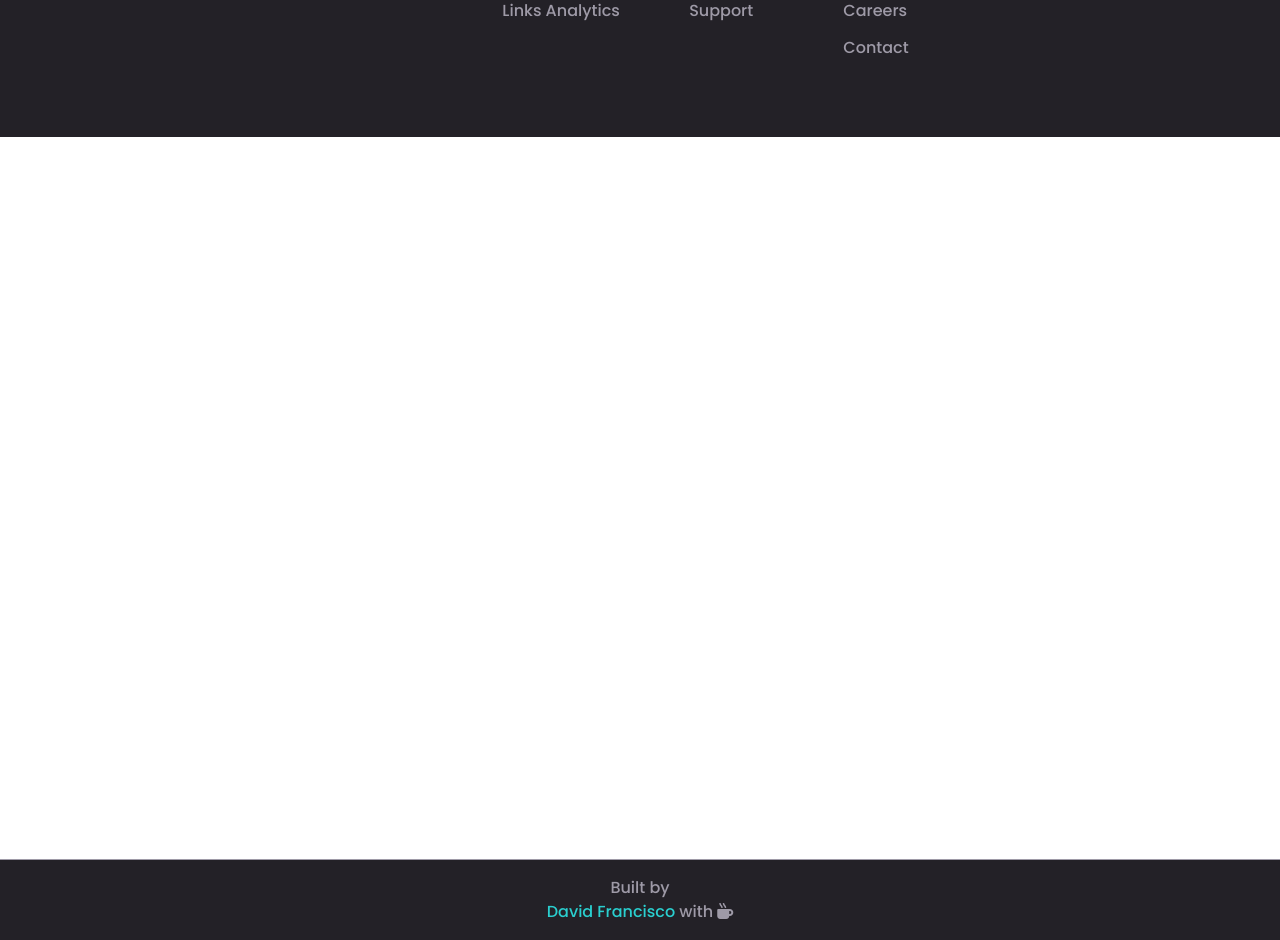
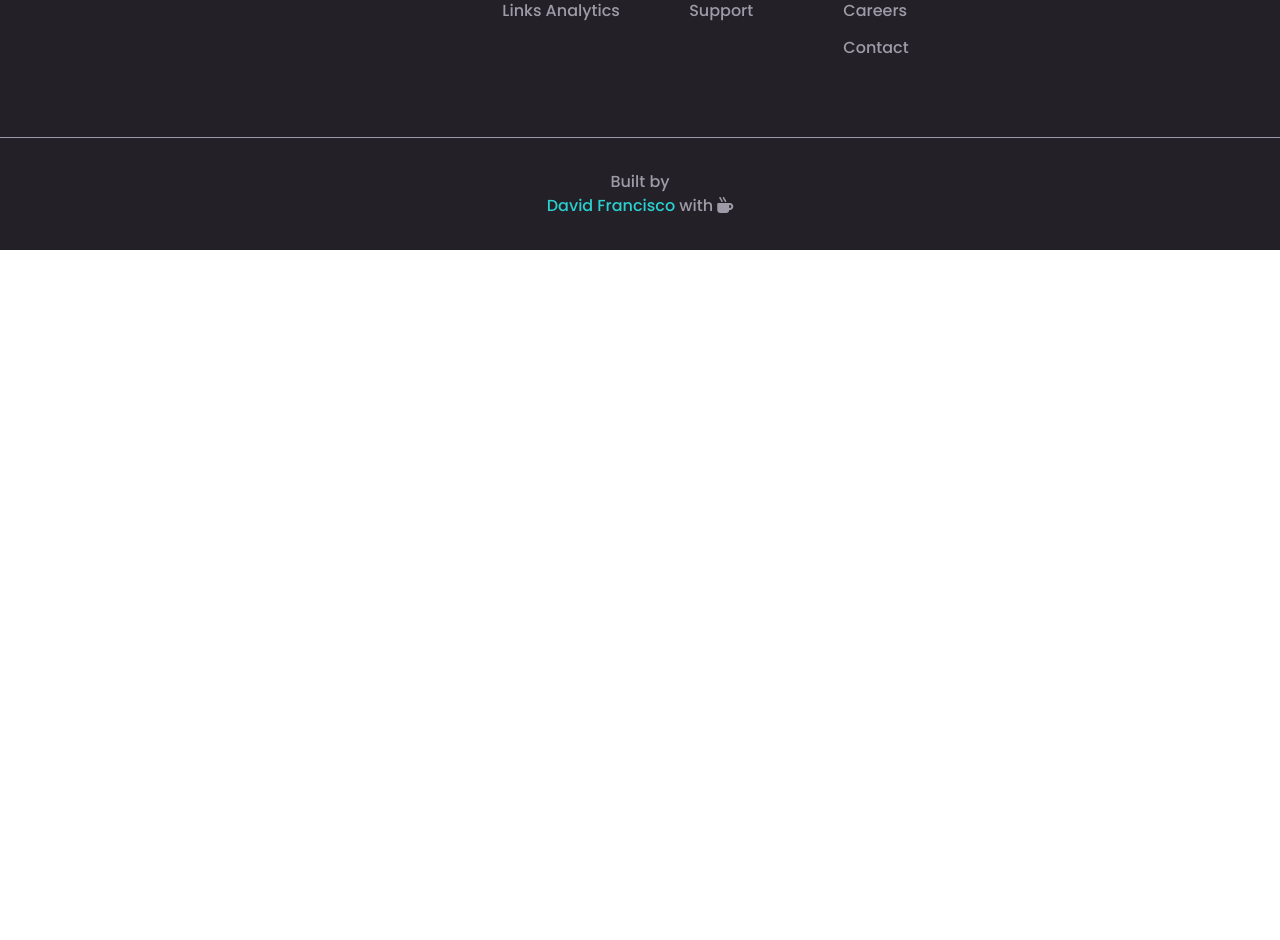
Before and after one commit to davidfcopozo/url-shortener-app, a React (Create React App) app: page / in a window 1280 px wide. Shown: the part 1900-2840 px from the top of the page. After the commit the page ends 2150 px from the top, so only its background shows below. Built offline with nearby package versions, Linux system fonts and the light colour scheme; no server answers.

Commit message:
Fixed footprint

```diff
--- a/src/App.js
+++ b/src/App.js
@@ -11,7 +11,7 @@ function App() {
         <Header />
         <Section />
         <Footer />
-        {/* <Footprint /> */}
+        <Footprint />
       </div>
     </div>
   );
--- a/src/App.scss
+++ b/src/App.scss
@@ -594,20 +594,19 @@ body {
         }
       }
     }
+  }
   .footprint {
-      position: absolute;
     width: 100%;
-      padding: 1rem;
-      bottom: -255%;
+    padding: 2rem;
     border-top: 1px solid $GrayishViolet;
     color: $GrayishViolet;
     background: $VeryDarkViolet;
     p {
       @include fonts(1rem, 500);
+      text-align: center;
       a{
         @include textDecoration;
         color: $Cyan;
-        }
       }
       }
   }
--- a/src/components/Footer.js
+++ b/src/components/Footer.js
@@ -3,7 +3,6 @@ import facebookIcon from "../assets/icon-facebook.svg";
 import twitterIcon from "../assets/icon-twitter.svg";
 import pinterestIcon from "../assets/icon-pinterest.svg";
 import instagramIcon from "../assets/icon-instagram.svg";
-import Footprint from "./Footprint";
 
 const Footer = () => {
   return (
@@ -76,7 +75,6 @@ const Footer = () => {
           </ul>
         </div>
       </div>
-      <Footprint />
     </footer>
   );
 };
```
Lines whose indentation alone changed are shown as unchanged.
